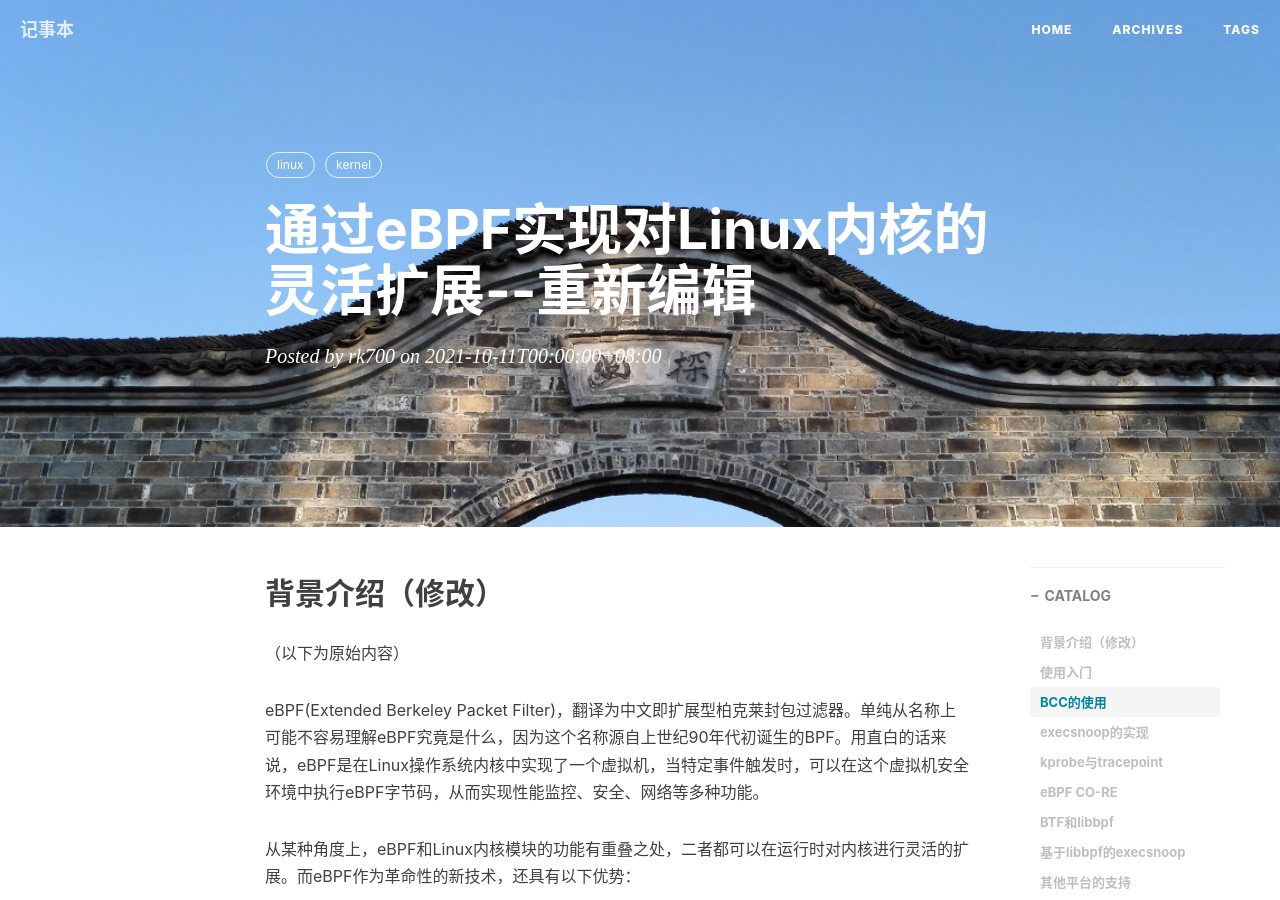
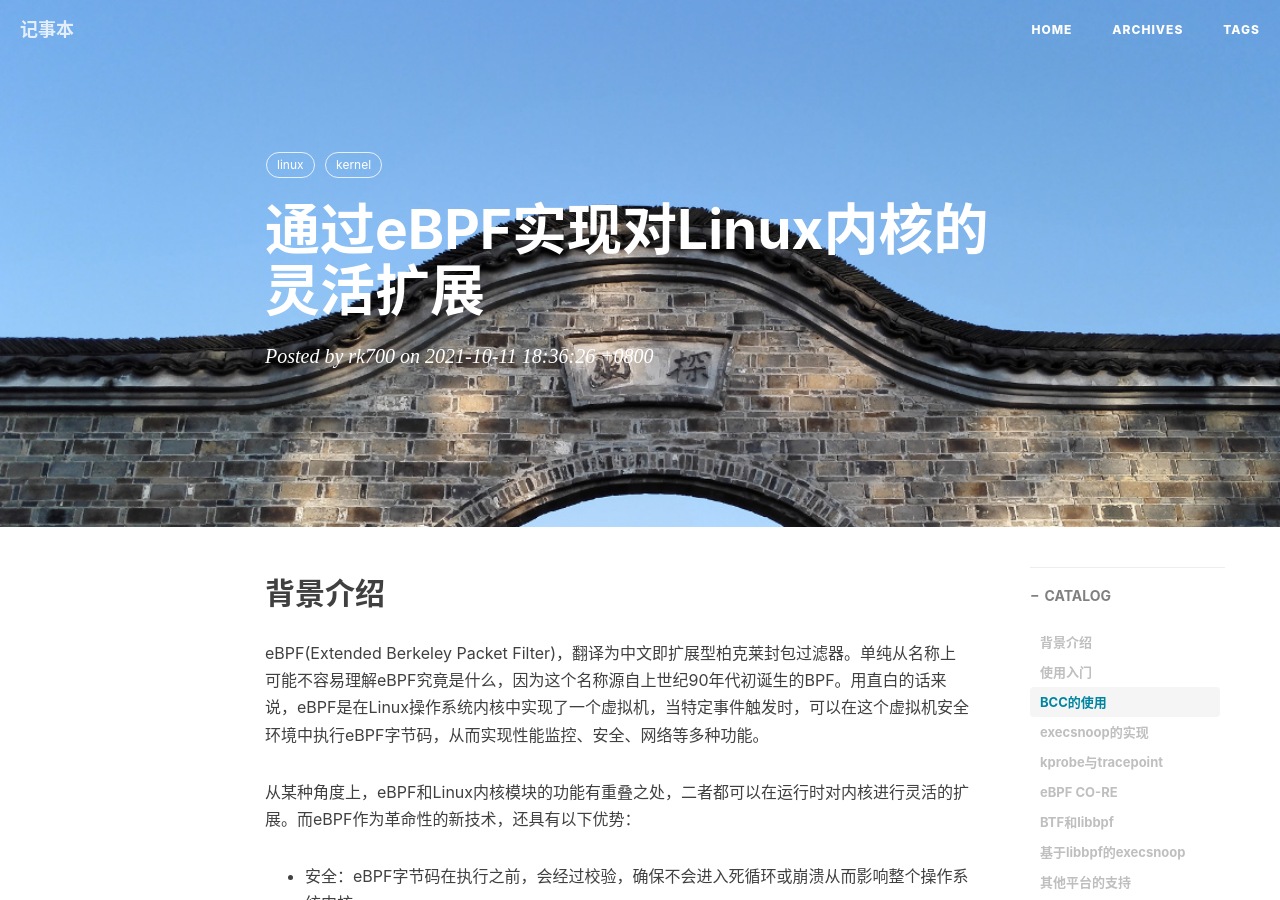
Before and after one commit to BinLeeBit/BinLeeBit.github.io, a Jekyll site: the page built from _posts/2021-10-11-ebpf-introduction.md, in a window 1280 px wide and 900 px high. Built offline with Jekyll 4.4.1, drawn with Linux system fonts in a browser that asks for light colours; nearby versions of some CDN libraries; comment, search, counter and statistics services are not loaded.

Commit message:
modify the style of time

```diff
--- a/_layouts/keynote.html
+++ b/_layouts/keynote.html
@@ -46,7 +46,7 @@ layout: default
                         {% comment %} if page.subtitle {% endcomment %}
                         <h2 class="subheading">{{ page.subtitle }}</h2>
                         {% comment %} endif {% endcomment %}
-                        <span class="meta">Posted by {% if page.author %}{{ page.author }}{% else %}{{ site.title }}{% endif %} on {{ page.date | date_to_xmlschema}}</span>
+                        <span class="meta">Posted by {% if page.author %}{{ page.author }}{% else %}{{ site.title }}{% endif %} on {{ page.date}}</span>
                     </div>
                 </div>
             </div>
--- a/_layouts/post.html
+++ b/_layouts/post.html
@@ -40,7 +40,7 @@ layout: default
                     {% comment %} if page.subtitle {% endcomment %}
                     <h2 class="subheading">{{ page.subtitle }}</h2>
                     {% comment %} endif {% endcomment %}
-                    <span class="meta">Posted by {% if page.author %}{{ page.author }}{% else %}{{ site.title }}{% endif %} on {{ page.date | date_to_xmlschema}}</span>
+                    <span class="meta">Posted by {% if page.author %}{{ page.author }}{% else %}{{ site.title }}{% endif %} on {{ page.date}}</span>
                 </div>
             </div>
         </div>
--- a/_posts/2021-10-11-ebpf-introduction.md
+++ b/_posts/2021-10-11-ebpf-introduction.md
@@ -1,15 +1,15 @@
 ---
-title: 通过eBPF实现对Linux内核的灵活扩展--重新编辑
+title: 通过eBPF实现对Linux内核的灵活扩展
 author: rk700
 layout: post
+date: 2021-10-11 10:36:26
 catalog: true
 tags:
   - linux
   - kernel
 ---
 
-## 背景介绍（修改）
-（以下为原始内容）
+## 背景介绍
 
 eBPF(Extended Berkeley Packet Filter)，翻译为中文即扩展型柏克莱封包过滤器。单纯从名称上可能不容易理解eBPF究竟是什么，因为这个名称源自上世纪90年代初诞生的BPF。用直白的话来说，eBPF是在Linux操作系统内核中实现了一个虚拟机，当特定事件触发时，可以在这个虚拟机安全环境中执行eBPF字节码，从而实现性能监控、安全、网络等多种功能。
 
--- a/index.html
+++ b/index.html
@@ -18,7 +18,7 @@ layout: page
         </div>
     </a>
     <p class="post-meta">
-        Posted by {% if post.author %}{{ post.author }}{% else %}{{ site.title }}{% endif %} on {{ post.date | date_to_xmlschema}}
+        Posted by {% if post.author %}{{ post.author }}{% else %}{{ site.title }}{% endif %} on {{ post.date}}
     </p>
 </div>
 <hr>
```
